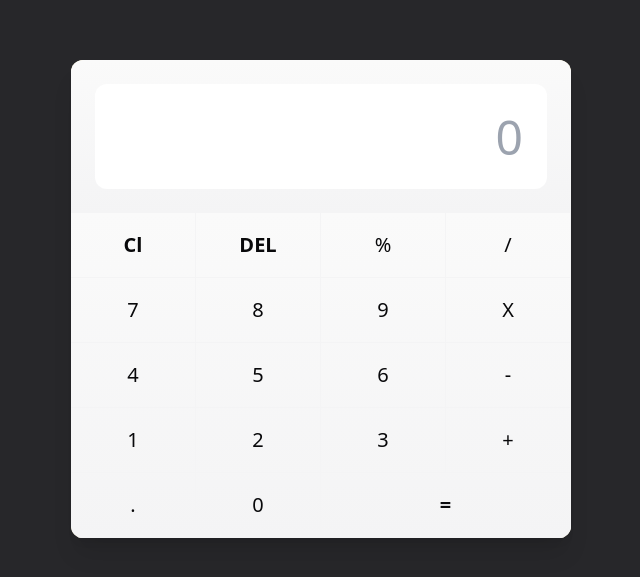
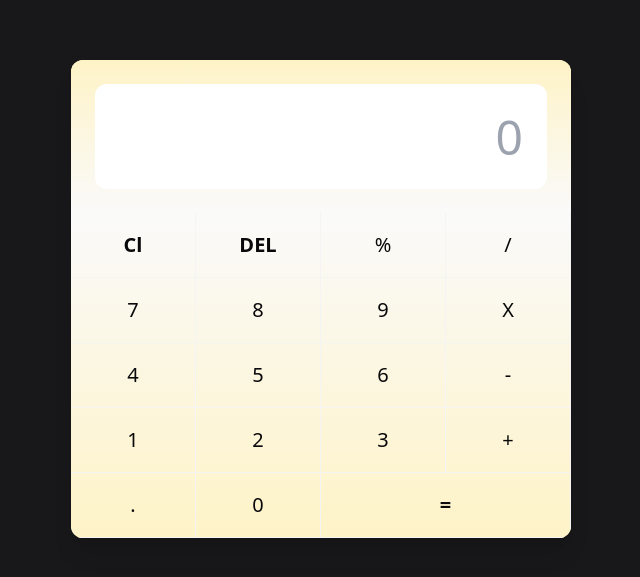
Before and after one commit to descalante16/calcu, a plain HTML site: page index.html in a window 1280 px wide. Shown: the part 101-678 px from the top of the page, without its empty margins (319-959 px from the left). Drawn offline with nearby package versions, Linux system fonts and the light colour scheme.

Commit message:
enhanced

```diff
--- a/index.html
+++ b/index.html
@@ -9,11 +9,11 @@
     <title>Calculator | DOE</title>
 </head>
 <body>
-    <div class="container min-w-screen min-h-screen bg-zinc-800 flex items-center justify-center px-4 py-4">
+    <div class="container min-w-screen min-h-screen bg-zinc-900 flex items-center justify-center px-4 py-4">
         <div class="calculator w-full mx-auto rounded-xl bg-amber-100 shadow-xl text-gray-900 relative overflow-hidden" style="max-width:500px"">
-            <div class="w-full h-auto bg-gradient-to-b from-zinc-50 to-zinc-100 flex items-end text-right p-6">
+            <div class="w-full h-auto bg-gradient-to-b from-amber-100 to-zinc-50 flex items-end text-right p-6">
                 <input type="text" placeholder="0" id="output-screen" class="w-full py-5 px-6 text-5xl text-right text-zinc-950 font-medium rounded-xl" ></div>
-                <div class="w-full bg-gradient-to-b from-zinc-50 to-zinc-100">
+                <div class="w-full bg-gradient-to-b from-zinc-50 to-amber-100">
                     <div class="flex w-full">
                         <div class="w-1/4 border-r border-b border-zinc-100">
                             <button onclick="Clear()" class="w-full h-16 outline-none focus:outline-none hover:bg-zinc-500 hover:bg-opacity-20 text-zinc-950 text-opacity-100 text-xl font-semibold">Cl</button>
@@ -87,9 +87,11 @@
                 </div>
             </div>
 
-
         </div>
     </div>
+
+
+
 
     <script>
         let outputScreen = document.getElementById("output-screen");
@@ -115,5 +117,7 @@
         }
 
     </script>
+
+
 </body>
 </html>
```
